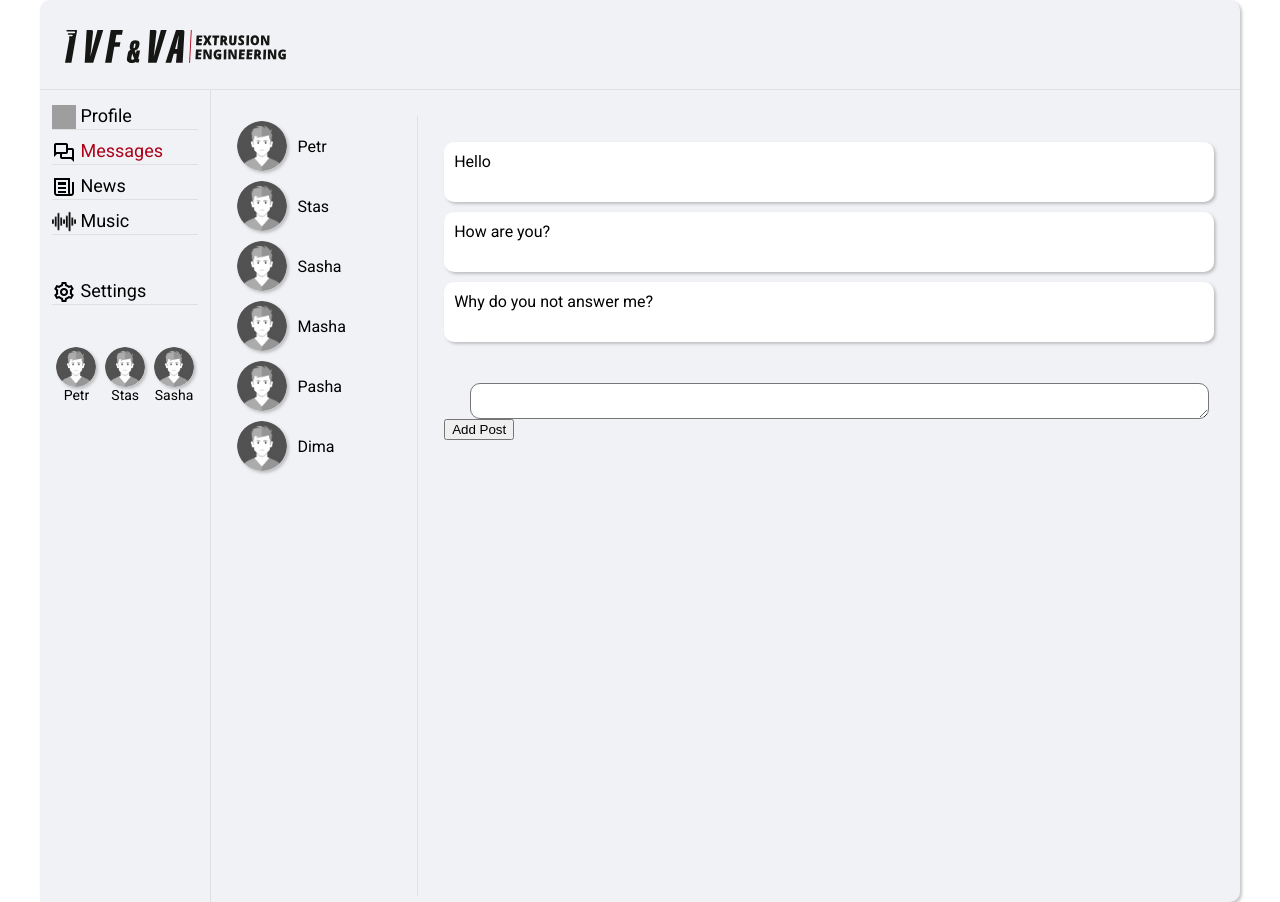
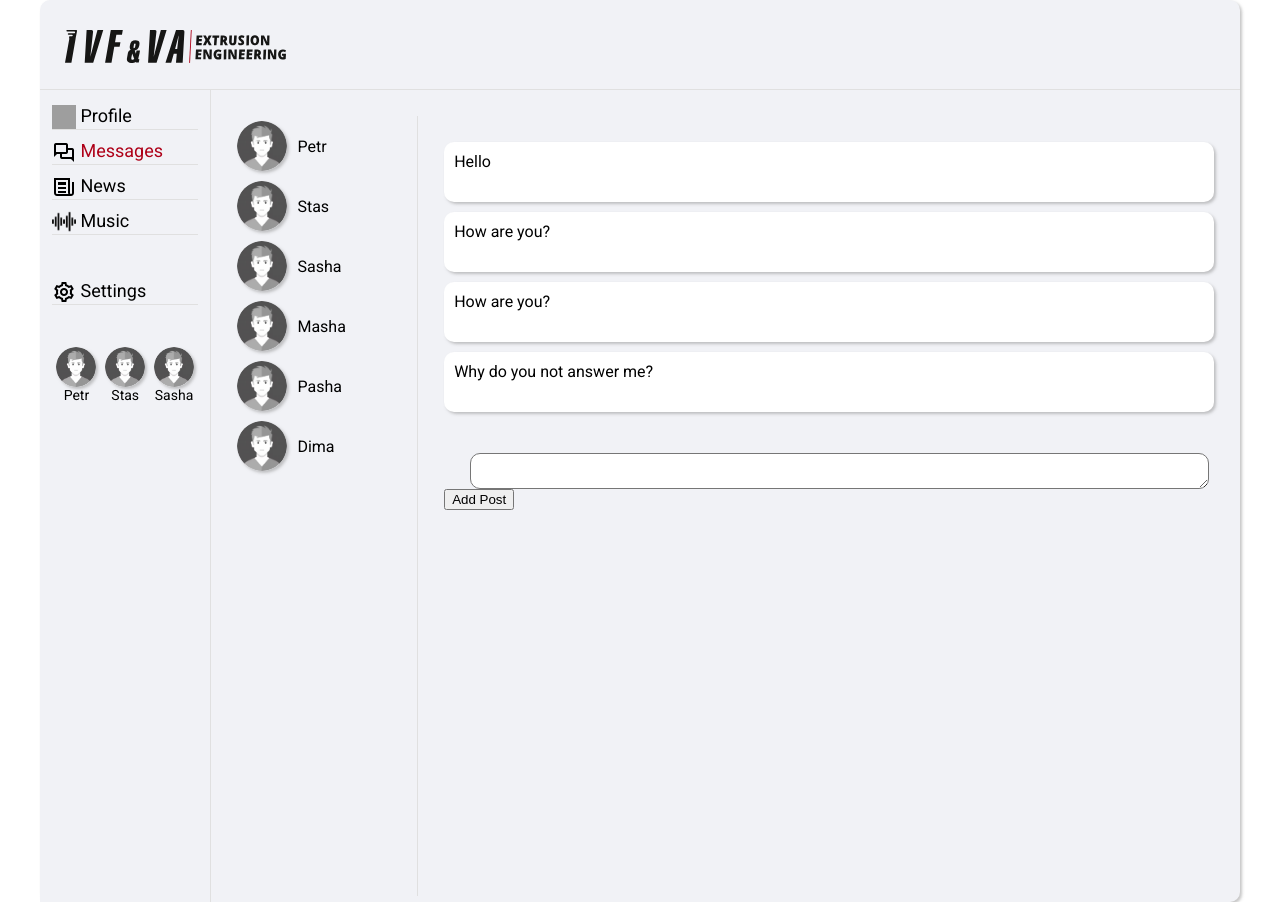
Before and after one commit to CrackBrainPlay/social_network, a React (Create React App) app: page /Dialogues in a window 1280 px wide. Built offline with nearby package versions, Linux system fonts and the light colour scheme; grey boxes are pictures that could not be loaded.

Commit message:
Update 33

```diff
--- a/src/App.js
+++ b/src/App.js
@@ -13,7 +13,6 @@ import { Routes, Route } from 'react-router-dom';
 
 const App = (props) => {
   return (
-    // <BrowserRouter>
     <div className='app-wrapper'>
       <Header />
       <Navbar profilePerson={props.state.messagesPage} />
@@ -26,11 +25,8 @@ const App = (props) => {
           <Route path="Settings/*" element={<Settings />} />
         </Routes>
       </div>
-
       <footer></footer>
     </div>
-
-    // </BrowserRouter>
   );
 }
 
--- a/src/Redux/State.js
+++ b/src/Redux/State.js
@@ -1,3 +1,5 @@
+import { rerenderEntireTree } from "../Render";
+
 let state = {
     profilePage: {
         postsData: [
@@ -16,7 +18,8 @@ let state = {
         massagesData: [
             { id: 1, text: 'Hello' },
             { id: 2, text: 'How are you?' },
-            { id: 3, text: 'Why do you not answer me?' }]
+            { id: 3, text: 'How are you?' },
+            { id: 4, text: 'Why do you not answer me?' }]
     }
 
 };
@@ -24,6 +27,7 @@ let state = {
 export let addPost = (postMessage) => {
     let newPost = { id: 5, text: postMessage, counterLikes: 0 }
     state.profilePage.postsData.push(newPost);
+    rerenderEntireTree(state);
 };
 
 
--- /dev/null
+++ b/src/Render.js
@@ -0,0 +1,17 @@
+import React from 'react';
+import ReactDOM from 'react-dom/client';
+import './index.css';
+import App from './App';
+import { BrowserRouter } from 'react-router-dom';
+
+
+export let rerenderEntireTree = (props, addPost) => {
+    const root = ReactDOM.createRoot(document.getElementById('root'));
+    root.render(
+        <React.StrictMode>
+            <BrowserRouter>
+                <App state={props} addPost={addPost} />
+            </BrowserRouter>
+        </React.StrictMode>
+    );
+};
--- a/src/components/AllComponents/AddPost.jsx
+++ b/src/components/AllComponents/AddPost.jsx
@@ -1,6 +1,5 @@
 import React from 'react';
 import style from './AddPost.module.css';
-// import { NavLink } from 'react-router-dom';
 
 const AddPost = (props) => {
 
@@ -8,8 +7,8 @@ const AddPost = (props) => {
 
     let addPost = () => {
         let text = newPostElement.current.value;
-        // alert(text);
         props.addPost(text);
+
     }
     return (
         <div>
--- a/src/index.js
+++ b/src/index.js
@@ -1,21 +1,11 @@
-import React from 'react';
-import ReactDOM from 'react-dom/client';
-import './index.css';
-import App from './App';
 import reportWebVitals from './reportWebVitals';
 import state, { addPost } from './Redux/State.js';
-import { BrowserRouter } from 'react-router-dom';
+import { rerenderEntireTree } from './Render.js';
 
-// addPost('Hello i am the best player');
+rerenderEntireTree(state, addPost);
 
-const root = ReactDOM.createRoot(document.getElementById('root'));
-root.render(
-  <React.StrictMode>
-    <BrowserRouter>
-      <App state={state} addPost={addPost} />
-    </BrowserRouter>
-  </React.StrictMode>
-);
+
+
 
 // If you want to start measuring performance in your app, pass a function
 // to log results (for example: reportWebVitals(console.log))
```
